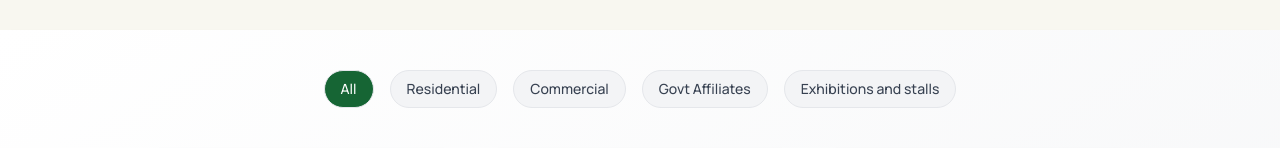
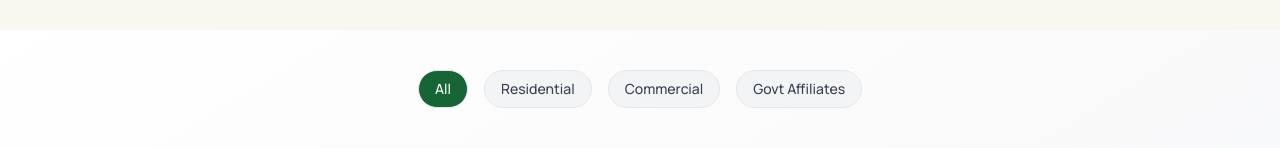
Before and after one commit to vanshika8484/Solar_web, a React (Vite) app: page / in a window 1280 px wide. Shown: the part 7984-8132 px from the top of the page. Built offline with nearby package versions, Linux system fonts and the light colour scheme; a web font is replaced by a local one.

Commit message:
Update ProjectData.jsx

```diff
--- a/src/components/ProjectData.jsx
+++ b/src/components/ProjectData.jsx
@@ -32,15 +32,13 @@ import gove2 from "../Images/gove2.png";
 import gove3 from "../Images/gove3.jpg";
 
 
-
-
 export const categories = [
   "All",
   "Residential",
   "Commercial",
-  "Govt Affiliates",
-  "Exhibitions and stalls",
+  "Govt Affiliates"
 ];
+
 
 export const iconMap = {
   Residential: <Home className="text-blue-500 w-6 h-6" />,
```
